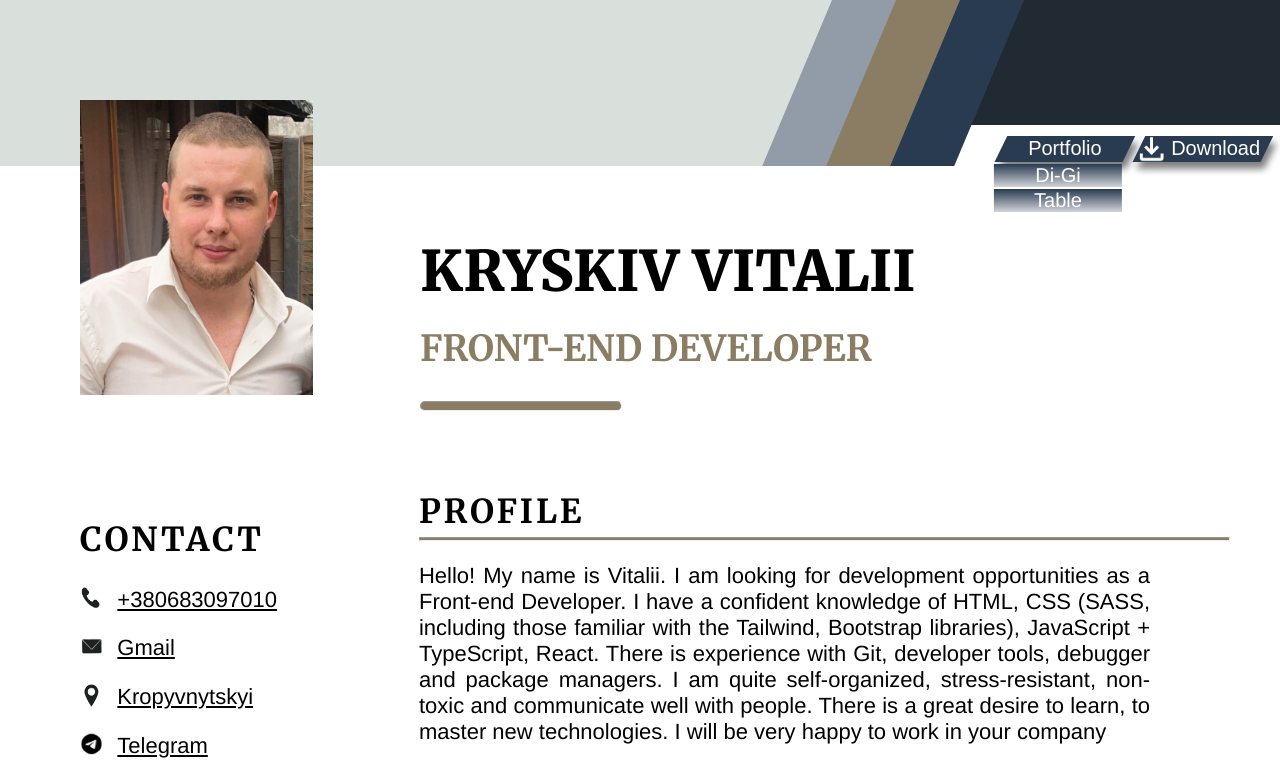
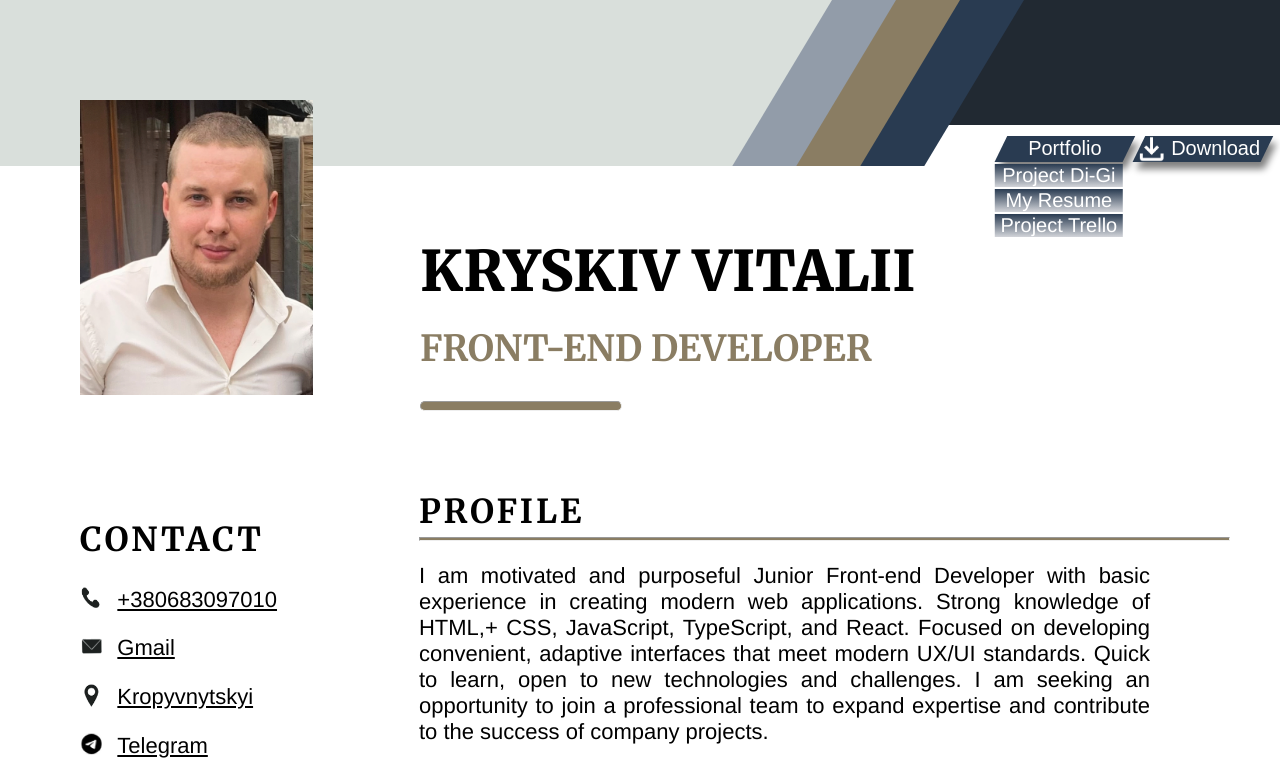
Before and after one commit to itsvetal/project-resume, a plain HTML site: page index.html in a window 1280 px wide. Both pictures are taken after a click on the button "Portfolio". Shown: the top 764 px of the page. Drawn offline with Linux system fonts and the light colour scheme; a web font is replaced by a local one.

Commit message:
Update content V1.2.6

```diff
--- a/index.js
+++ b/index.js
@@ -62,9 +62,11 @@ function addWhiteLine() {
 function addDropDown() {
     const dropdownContainer = document.createElement("div");
     dropdownContainer.classList.add('portfolio__dropdown', 'hidden');
-    dropdownContainer.appendChild(addProject(`<span>Di-Gi</span>`, 'https://itsvetal.github.io/di-gi'));
+    dropdownContainer.appendChild(addProject(`<span>Project Di-Gi</span>`, 'https://itsvetal.github.io/di-gi'));
     dropdownContainer.appendChild(addWhiteLine());
-    dropdownContainer.appendChild(addProject(`<span>Table</span>`, 'https://itsvetal.github.io/datatable.github.io/'));
+    dropdownContainer.appendChild(addProject(`<span>My Resume</span>`, 'https://itsvetal.github.io/project-resume'));
+    dropdownContainer.appendChild(addWhiteLine());
+    dropdownContainer.appendChild(addProject(`<span>Project Trello</span>`, 'https://itsvetal.github.io/trello'));
     return dropdownContainer;
 }
 
@@ -311,13 +313,13 @@ function createProfile() {
     const textContainer = document.createElement('div');
     textContainer.classList.add('profile-text');
     const text = document.createElement('p');
-    text.innerHTML = 'Hello! My name is Vitalii. I am looking for development opportunities' +
-        ' as a Front-end Developer. I have a confident knowledge of HTML, CSS (SASS,' +
-        ' including those familiar with the Tailwind, Bootstrap libraries), JavaScript' +
-        ' + TypeScript, React. There is experience with Git, developer tools, debugger and' +
-        ' package managers. I am quite self-organized, stress-resistant, non-toxic and' +
-        ' communicate well with people. There is a great desire to learn, to master new' +
-        ' technologies. I will be very happy to work in your company';
+    text.innerHTML = `I am motivated and purposeful Junior Front-end Developer with basic
+    experience in creating modern web applications. Strong knowledge of HTML,+
+        CSS, JavaScript, TypeScript, and React. Focused on developing convenient,
+        adaptive interfaces that meet modern UX/UI standards. Quick to learn, open
+    to new technologies and challenges. I am seeking an opportunity to join a
+    professional team to expand expertise and contribute to the success of
+    company projects.`;
 
     textContainer.appendChild(text);
     profileContainer.appendChild(textContainer);
@@ -335,8 +337,20 @@ function addWorkExpText() {
     'LinkedList, Stack and Queue'], 'Computer Science', 'work-exp__list', 'p'));
 
     textContainer.appendChild(createList(['Studies responsible web design, Cascading Style Sheets(CSS, SASS),' +
-    ' TypeScript(Strict mode) + React (functional and class style) + Redux', 'Now I\'m developing my project the clone of the trello, that looks like a your day\n' +
-    'task planner'], 'Front-end Developing', 'work-exp__list', 'p'));
+    ' TypeScript(Strict mode) + React (functional and class style) + Redux', 'Now I\'m developing my project the clone of the trello'], 'Front-end Developing', 'work-exp__list', 'p'));
+
+    textContainer.appendChild(addHeading(`Projects`, 'h2'));
+
+    textContainer.appendChild(createList(['Technologies: HTML, CSS, JavaScript.', 'Features: responsive design, interactive components.', 'GitHub: https://github.com/itsvetal/di-gi '], 'Project Di-Gi', 'work-exp__list', 'p'));
+
+    textContainer.appendChild(createList(['Technologies: HTML, CSS, SASS, JavaScript.', 'Features: page generation using JavaScript, adaptive design, interactive\n' +
+    'components.', 'GitHub: https://github.com/itsvetal/project-resume'], 'Project Resume', 'work-exp__list', 'p'));
+
+    textContainer.appendChild(createList(['The project is gradually developed, the design is updated and new features are added', 'Technologies: HTML, CSS, SASS, TypeScript, React, Rect Router, Redux Toolkit, Axios,\n' +
+    'Eslint, Husky.', 'Features: SPA application on React, state management using react hooks\n' +
+    'and Redux Toolkit, dynamic routing.', 'GitHub: https://github.com/itsvetal/trello ', 'Other projects you can see in my GitHub: https://github.com/itsvetal?\n' +
+    'tab=repositories'], 'Project Trello clone', 'work-exp__list', 'p'));
+
 
     return textContainer;
 }
--- a/main.css
+++ b/main.css
@@ -75,7 +75,7 @@ li {
   position: absolute;
   top: 0;
   left: 0;
-  clip-path: polygon(0 0, 100% 0, calc(100% - 70px) 100%, 0 100%);
+  clip-path: polygon(0 0, 100% 0, calc(100% - 100px) 100%, 0 100%);
   background-color: #293b51;
 }
 .container .page-header #nav-bar__bg-2 {
@@ -84,7 +84,7 @@ li {
   position: absolute;
   top: 0;
   left: 0;
-  clip-path: polygon(0 0, 100% 0, calc(100% - 70px) 100%, 0 100%);
+  clip-path: polygon(0 0, 100% 0, calc(100% - 100px) 100%, 0 100%);
   background-color: #8a7d63;
 }
 .container .page-header #nav-bar__bg-3 {
@@ -93,7 +93,7 @@ li {
   position: absolute;
   top: 0;
   left: 0;
-  clip-path: polygon(0 0, 100% 0, calc(100% - 70px) 100%, 0 100%);
+  clip-path: polygon(0 0, 100% 0, calc(100% - 100px) 100%, 0 100%);
   background-color: #929ca9;
 }
 .container .page-header #nav-bar__bg-4 {
@@ -102,7 +102,7 @@ li {
   position: absolute;
   top: 0;
   left: 0;
-  clip-path: polygon(0 0, 100% 0, calc(100% - 70px) 100%, 0 100%);
+  clip-path: polygon(0 0, 100% 0, calc(100% - 100px) 100%, 0 100%);
   background-color: #d9dfdb;
 }
 .container .page-header .nav-buttons {
@@ -137,8 +137,8 @@ li {
   position: absolute;
   display: flex;
   flex-direction: column;
-  bottom: -50px;
-  left: 12px;
+  bottom: -75px;
+  left: 19px;
   width: 100%;
   transform: skewX(26deg);
 }
```
